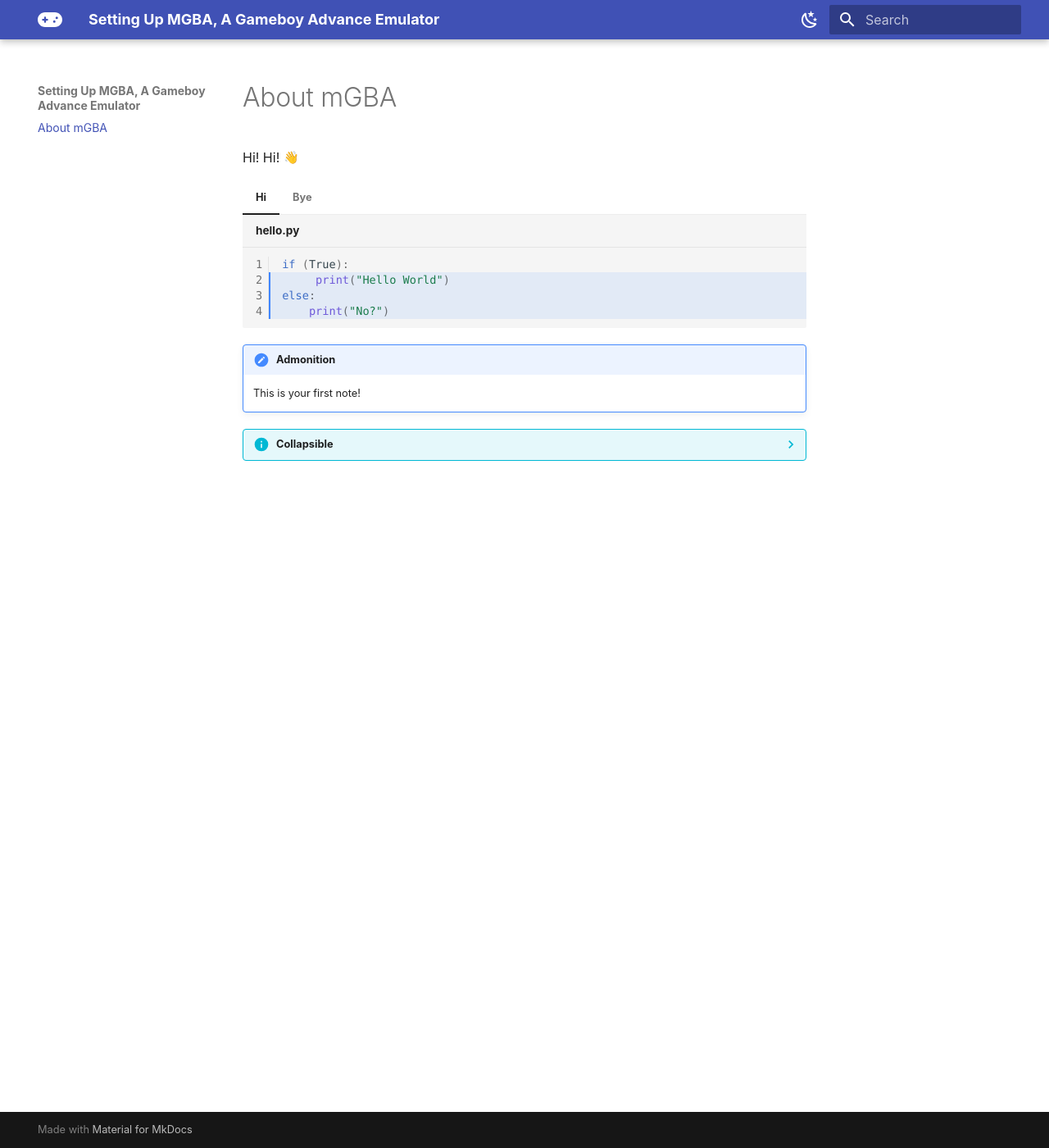
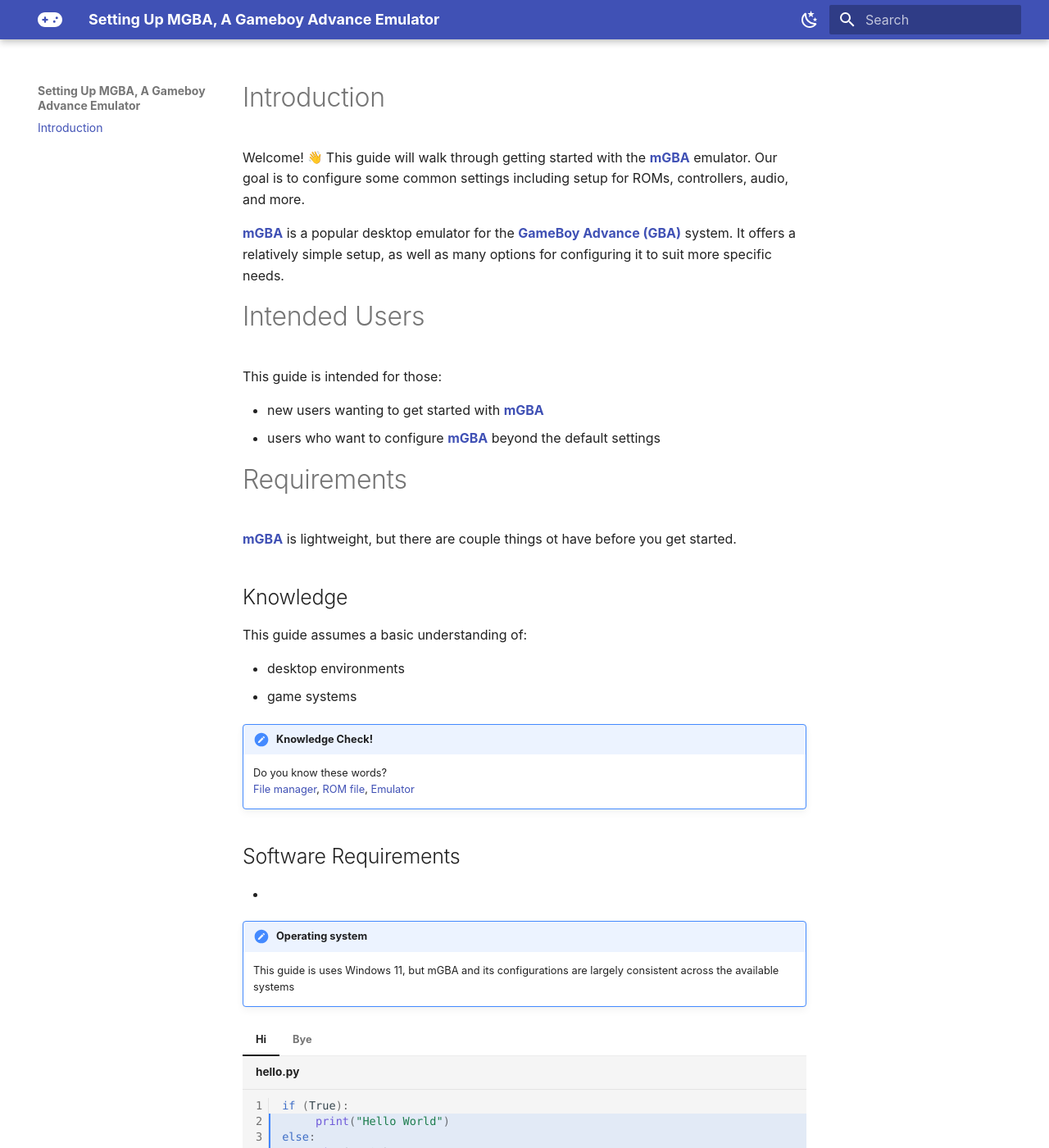
Before and after one commit to Al0102/mGBA-Guide, an MkDocs documentation site: the page built from docs/index.md, in a window 1280 px wide and 1400 px high. Shown: the whole window at 82% size. Built offline with MkDocs 1.6.1 and Material for MkDocs 9.7.7, drawn with Linux system fonts in a browser that asks for light colours; emoji names are drawn with the system emoji font; some web fonts are replaced.

Commit message:
Add requirements to intro

```diff
--- a/docs/index.md
+++ b/docs/index.md
@@ -1,6 +1,39 @@
-# About mGBA
-Hi! Hi! :wave:
+# Introduction
 
+Welcome! :wave: This guide will walk through getting started with the [**mGBA**](https://mgba.io/) emulator. Our goal is to configure some common settings including setup for ROMs, controllers, audio, and more.
+
+[**mGBA**](https://mgba.io/) is a popular desktop emulator for the [**GameBoy Advance (GBA)**](https://en.wikipedia.org/wiki/Game_Boy_Advance) system. It offers a relatively simple setup, as well as many options for configuring it to suit more specific needs.
+
+# Intended Users
+
+This guide is intended for those:
+
+- new users wanting to get started with [**mGBA**](https://mgba.io/)
+- users who want to configure [**mGBA**](https://mgba.io/) beyond the default settings
+
+# Requirements
+
+[**mGBA**](https://mgba.io/) is lightweight, but there are couple things ot have before you get started.
+
+## Knowledge
+
+This guide assumes a basic understanding of:
+
+- desktop environments
+- game systems
+
+!!! Note "Knowledge Check!"
+
+    Do you know these words?
+    [File manager](https://en.wikipedia.org/wiki/File_manager), [ROM file](https://en.wikipedia.org/wiki/ROM_image), [Emulator](https://en.wikipedia.org/wiki/Emulator)
+
+## Software Requirements
+
+-
+
+!!! note "Operating system"
+
+    This guide is uses Windows 11, but mGBA and its configurations are largely consistent across the available systems
 
 === "Hi"
 
```
